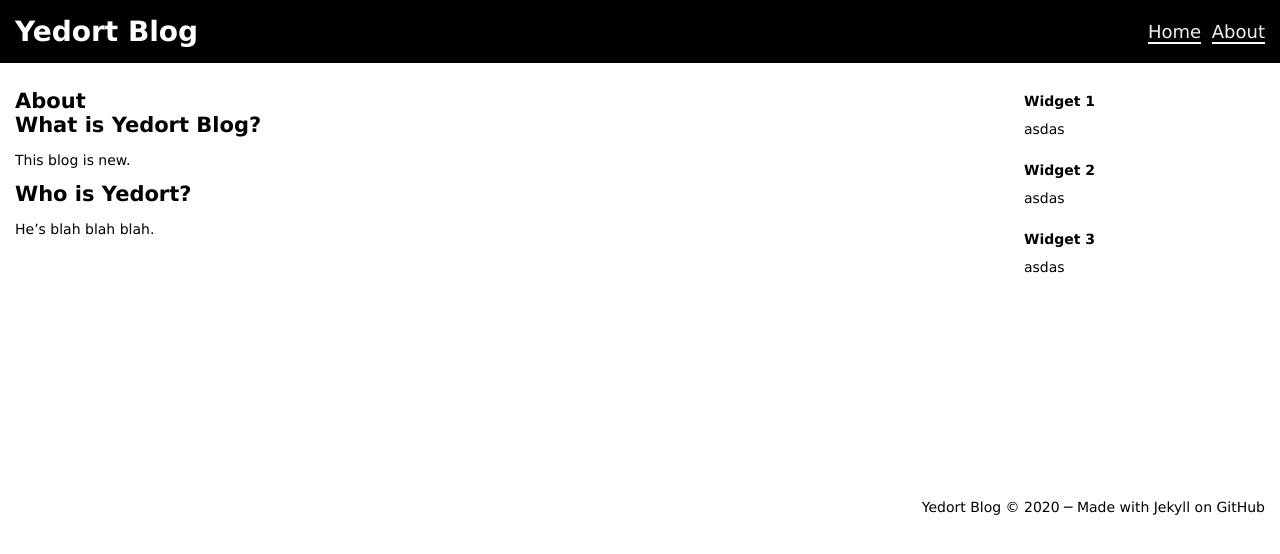
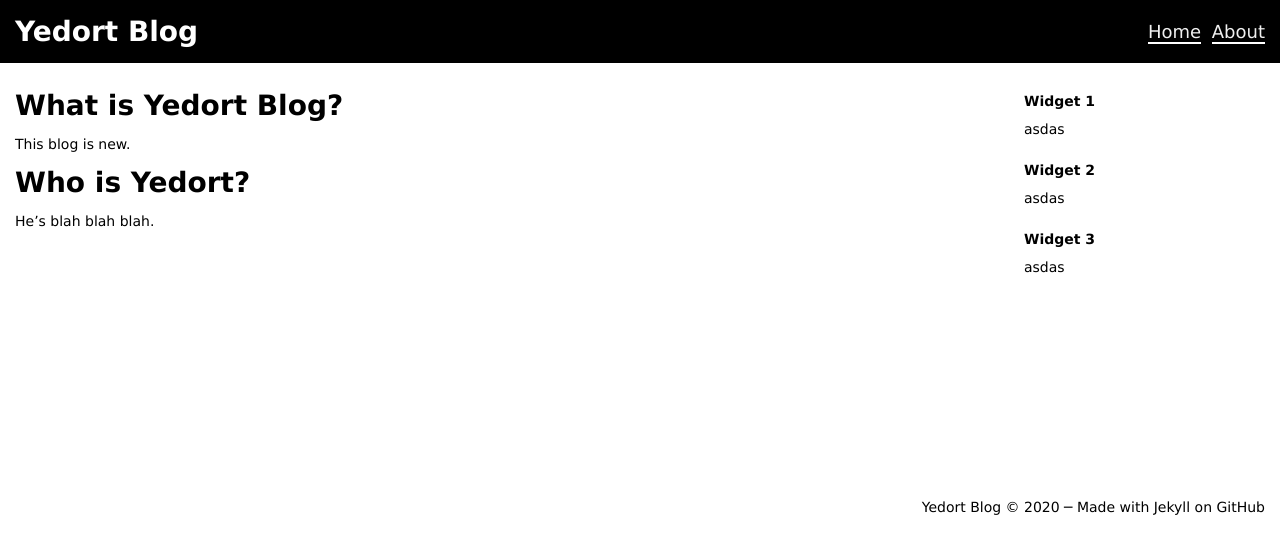
Before and after one commit to yedort/yedort.github.io, a Jekyll site: the page built from blog/about.md, in a window 1280 px wide. Shown: the top 554 px of the page. Built offline with Jekyll 4.4.1, drawn with Linux system fonts in a browser that asks for light colours.

Commit message:
Update default.html

```diff
--- a/blog/_layouts/default.html
+++ b/blog/_layouts/default.html
@@ -2,7 +2,7 @@
 <html>
   <head>
     <meta charset="utf-8">
-    <title>{% if page.title != 'Home' %}{{ page.title }} | {% endif %}{{ site.name }}</title>
+    <title>{{ page.title }} | {{ site.name }}</title>
     <style>
       body, h1, h2, h3, h4, h5{margin:0;padding:0}
       .clear{clear:both}
@@ -38,16 +38,8 @@
       <div class="clear"></div>
     </header>
 
-    <main{% if page.div_main_id != '' %} id="{{ page.div_main_id }}"{% endif %}>
-      {% if page.title == 'Home' %}
-        {{ content }}
-      {% else %}
-        <h2>{{ page.title }}</h2>
-
-        <article>
-          {{ content }}
-        </article>
-      {% endif %}
+    <main>
+      {{ content }}
     </main>
 
     <aside>
```
